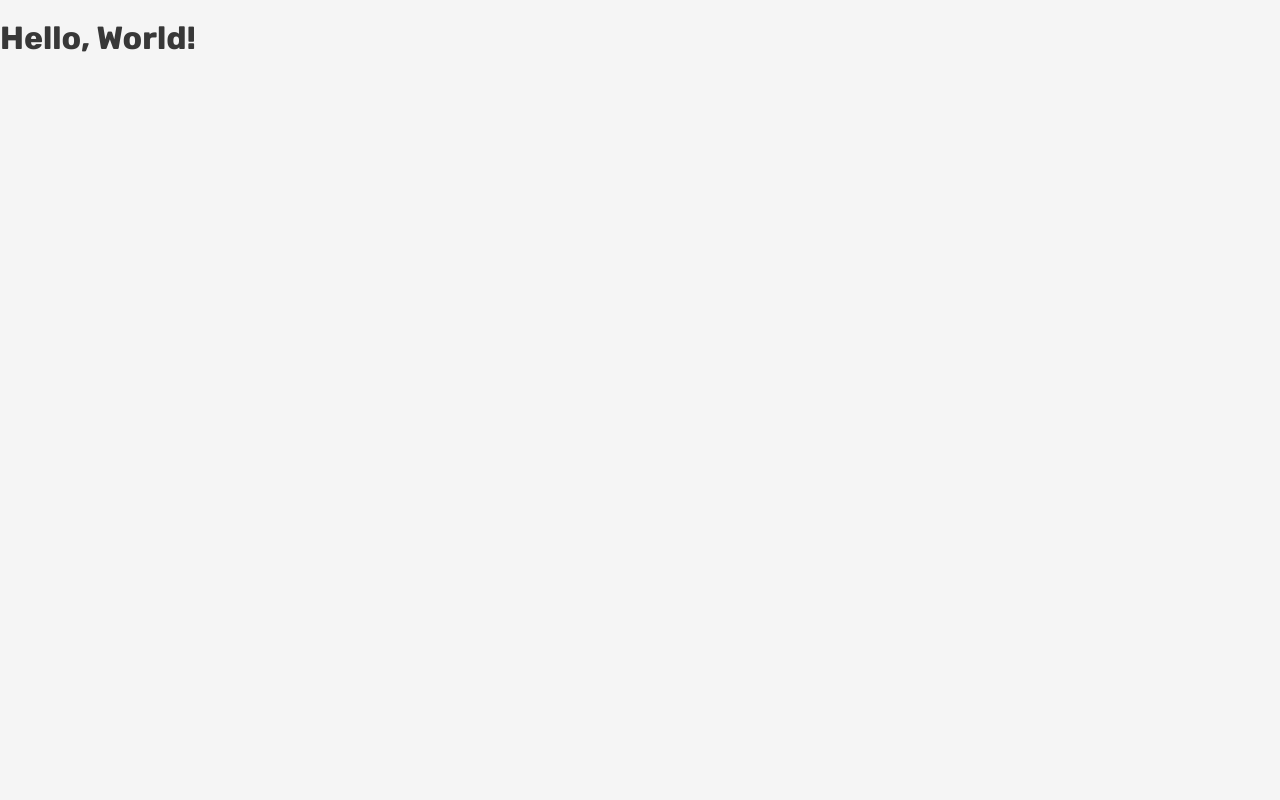
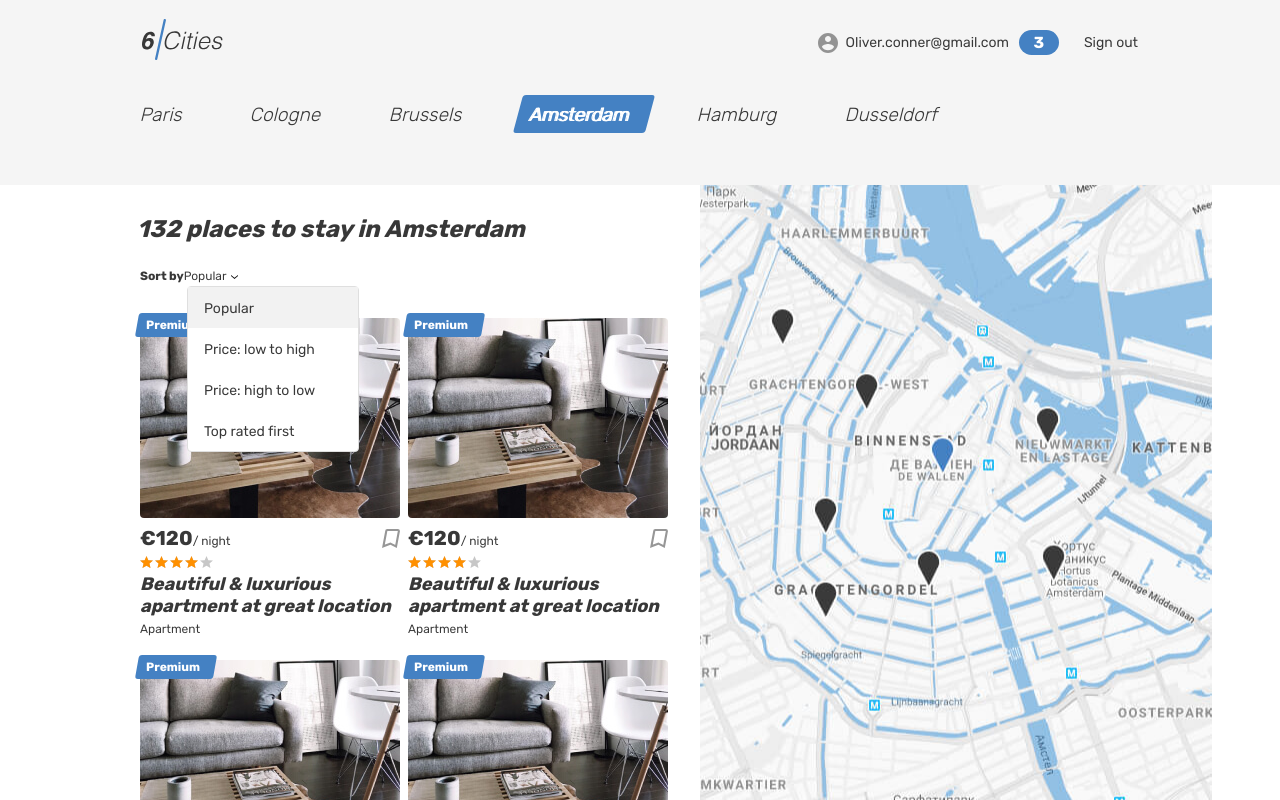
Before and after one commit to moonstudico/2379299-six-cities-15, a React (Vite) app: page / in a window 1280 px wide. Built offline with nearby package versions, Linux system fonts and the light colour scheme.

Commit message:
added App added setting

```diff
--- /dev/null
+++ b/src/component/app/app.tsx
@@ -0,0 +1,13 @@
+import MainPageProps from '../pages/main-page.tsx';
+
+type AppProps = {
+  placeCount: number;
+}
+
+function App ({placeCount}: AppProps): JSX.Element {
+  return (
+    <MainPageProps placeCount = {placeCount} />
+  );
+}
+
+export default App;
--- a/src/component/main-page/main-page.tsx
+++ b/src/component/pages/main-page.tsx
@@ -1,10 +1,10 @@
-import OfferCard from '../page/offer-card.tsx';
+import OfferCard from '../offer-card/offer-card.tsx';
 
-// type MainPageProps = {
-//   counts: number;
-// }
+type MainPageProps = {
+  placeCount: number;
+}
 
-function MainPage(): JSX.Element {
+function MainPage({placeCount}: MainPageProps): JSX.Element {
   return (
     <div className="page page--gray page--main">
       <header className="header">
@@ -78,7 +78,7 @@ function MainPage(): JSX.Element {
           <div className="cities__places-container container">
             <section className="cities__places places">
               <h2 className="visually-hidden">Places</h2>
-              <b className="places__found">312 places to stay in Amsterdam</b>
+              <b className="places__found"> {placeCount} places to stay in Amsterdam</b>
               <form className="places__sorting" action="#" method="get">
                 <span className="places__sorting-caption">Sort by</span>
                 <span className="places__sorting-type" tabIndex={0}>
@@ -96,6 +96,10 @@ function MainPage(): JSX.Element {
               </form>
               <div className="cities__places-list places__list tabs__content">
                 <OfferCard />
+                <OfferCard />
+                <OfferCard />
+                <OfferCard />
+                <OfferCard />
               </div>
             </section>
             <div className="cities__right-section">
--- a/src/index.tsx
+++ b/src/index.tsx
@@ -1,12 +1,19 @@
 import React from 'react';
 import ReactDOM from 'react-dom/client';
+import App from './component/app/app.tsx';
 
 const root = ReactDOM.createRoot(
   document.getElementById('root') as HTMLElement
 );
 
+const setting = {
+  placeCount:132,
+} as const;
+
 root.render(
   <React.StrictMode>
-    <h1>Hello, World!</h1>
+    <App
+      placeCount = {setting.placeCount}
+    />
   </React.StrictMode>
 );
```
Also changed, not shown: src/component/offer-card/offer-card.tsx (renamed from src/component/page/offer-card.tsx).
